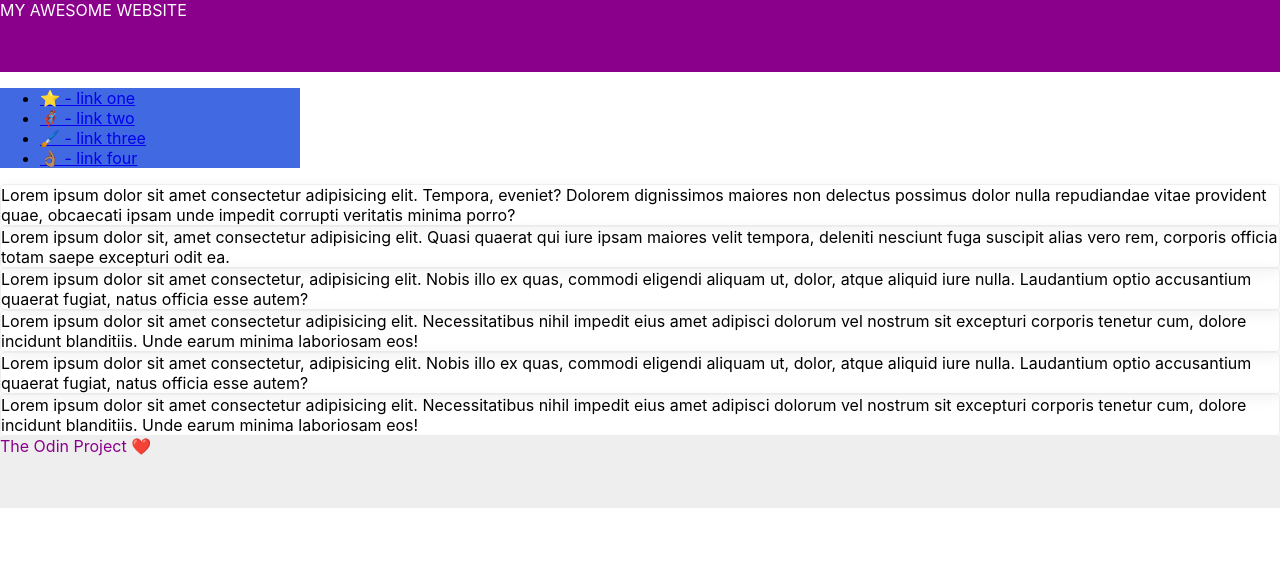
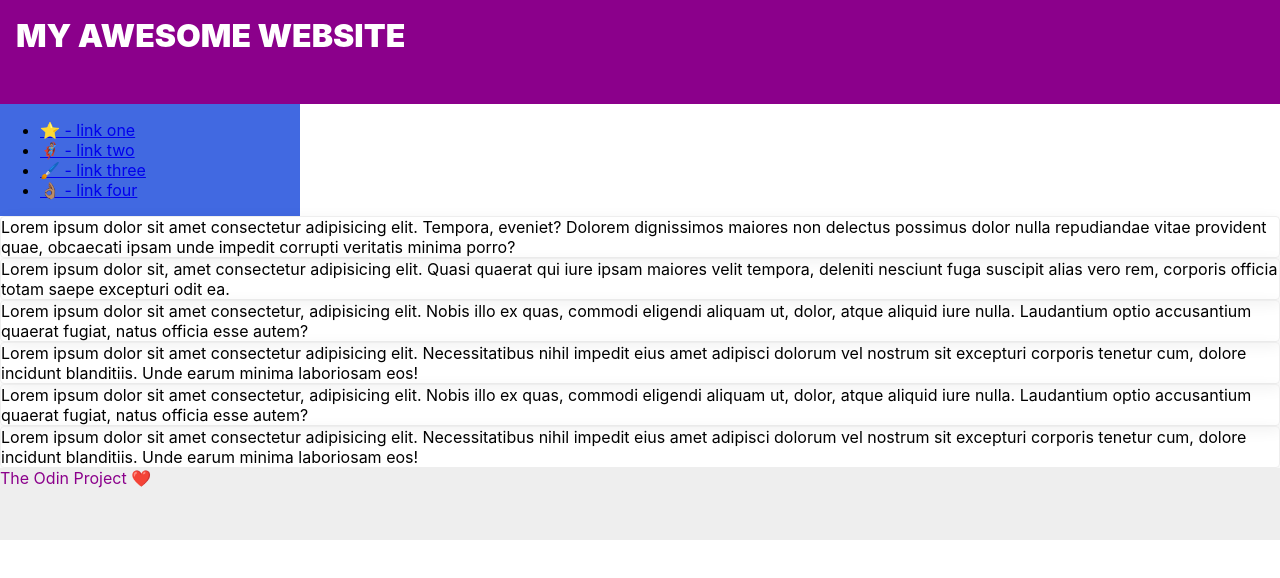
Before and after one commit to G-Y-Chan/css_excercises, a plain HTML site: page 07-flex-layout-2/index.html in a window 1280 px wide. Drawn offline with Linux system fonts and the light colour scheme.

Commit message:
Make edits to header div

```diff
--- a/07-flex-layout-2/style.css
+++ b/07-flex-layout-2/style.css
@@ -2,12 +2,19 @@ body {
     font-family: -apple-system, BlinkMacSystemFont, 'Segoe UI', Roboto, Oxygen, Ubuntu, Cantarell, 'Open Sans', 'Helvetica Neue', sans-serif;
     margin: 0;
     min-height: 100vh;
+    display: flex;
+    flex-direction: column;
 }
 
 .header {
     height: 72px;
     background: darkmagenta;
     color: white;
+    font-size: 32px;
+    font-weight: 900;
+    display: flex;
+    align-content: center;
+    padding: 16px;
 }
 
 .footer {
```
